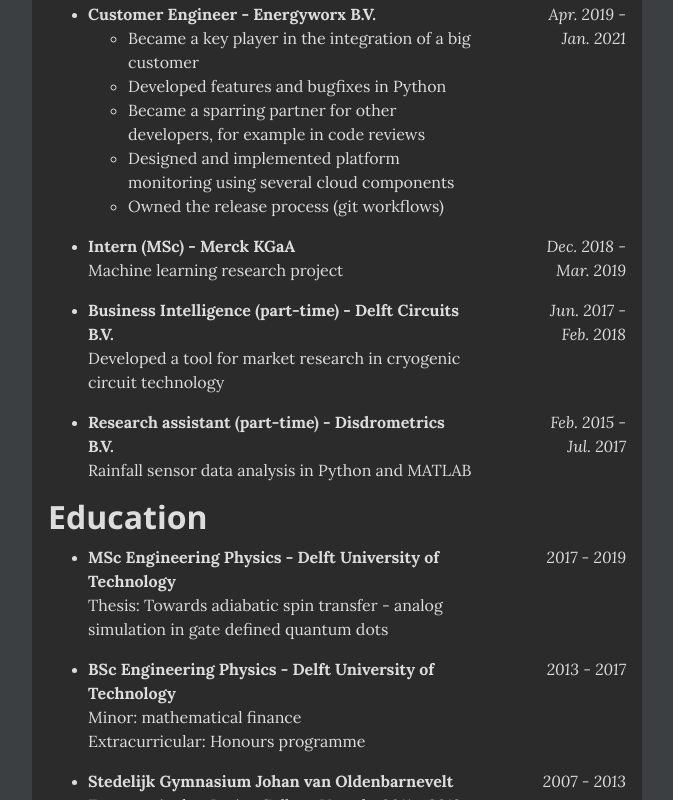
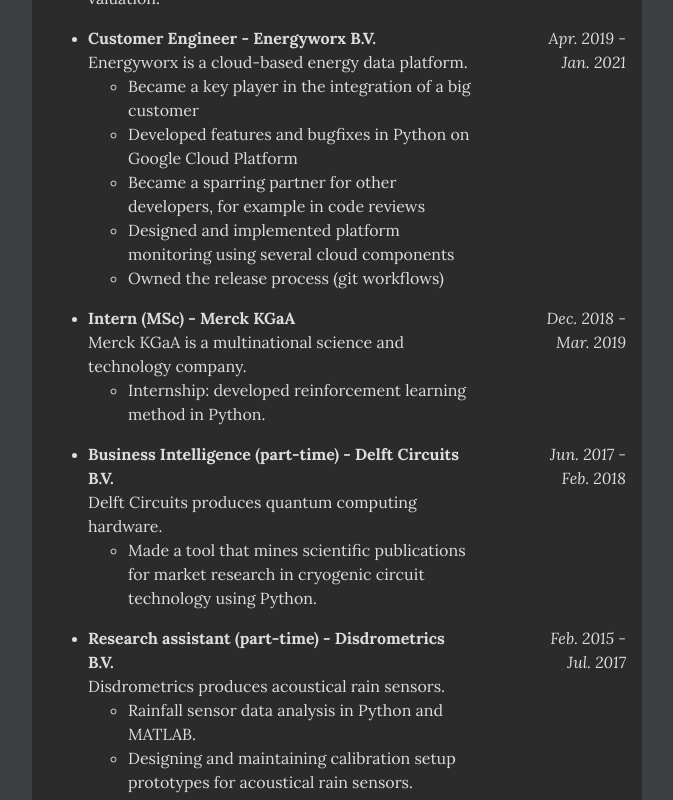
Before and after one commit to spmvg/vangemert.dev, a Vue app: page /#/about in a window 1280 px wide. Shown: the part 260-1060 px from the top of the page, without its empty margins (303-976 px from the left). Built offline with nearby package versions, Linux system fonts and the light colour scheme.

Commit message:
sync about page with linkedin

```diff
--- a/src/components/About.vue
+++ b/src/components/About.vue
@@ -13,7 +13,8 @@
     <b-row class="px-3">
       <b-col cols="9">
         <ul><li><p>
-          <strong>Data Scientist - NWWI</strong>
+          <strong>Data Scientist - NWWI</strong><br>
+          NWWI is a validation institute for property valuation.
         </p></li></ul>
       </b-col>
       <b-col class="blogpost-date mr-auto"><p><i>Feb. 2021 -<br> now</i></p></b-col>
@@ -22,9 +23,10 @@
       <b-col cols="9">
         <ul><li><p>
           <strong>Customer Engineer - Energyworx B.V.</strong><br>
+          Energyworx is a cloud-based energy data platform.<br>
           <ul>
             <li>Became a key player in the integration of a big customer</li>
-            <li>Developed features and bugfixes in Python</li>
+            <li>Developed features and bugfixes in Python on Google Cloud Platform</li>
             <li>Became a sparring partner for other developers, for example in code reviews</li>
             <li>Designed and implemented platform monitoring using several cloud components</li>
             <li>Owned the release process (git workflows)</li>
@@ -37,7 +39,8 @@
       <b-col cols="9">
         <ul><li><p>
           <strong>Intern (MSc) - Merck KGaA</strong><br>
-          Machine learning research project
+          Merck KGaA is a multinational science and technology company.<br>
+          <ul><li>Internship: developed reinforcement learning method in Python.</li></ul>
         </p></li></ul>
       </b-col>
       <b-col class="blogpost-date mr-auto"><p><i>Dec. 2018 -<br> Mar. 2019</i></p></b-col>
@@ -46,7 +49,8 @@
       <b-col cols="9">
         <ul><li><p>
           <strong>Business Intelligence (part-time) - Delft Circuits B.V.</strong><br>
-          Developed a tool for market research in cryogenic circuit technology
+          Delft Circuits produces quantum computing hardware.<br>
+          <ul><li>Made a tool that mines scientific publications for market research in cryogenic circuit technology using Python.</li></ul>
         </p></li></ul>
       </b-col>
       <b-col class="blogpost-date mr-auto"><p><i>Jun. 2017 -<br> Feb. 2018</i></p></b-col>
@@ -55,7 +59,11 @@
       <b-col cols="9">
         <ul><li><p>
           <strong>Research assistant (part-time) - Disdrometrics B.V.</strong><br>
-          Rainfall sensor data analysis in Python and MATLAB
+          Disdrometrics produces acoustical rain sensors.<br>
+          <ul>
+            <li>Rainfall sensor data analysis in Python and MATLAB.</li>
+            <li>Designing and maintaining calibration setup prototypes for acoustical rain sensors.</li>
+          </ul>
         </p></li></ul>
       </b-col>
       <b-col class="blogpost-date mr-auto"><p><i>Feb. 2015 -<br> Jul. 2017</i></p></b-col>
```
